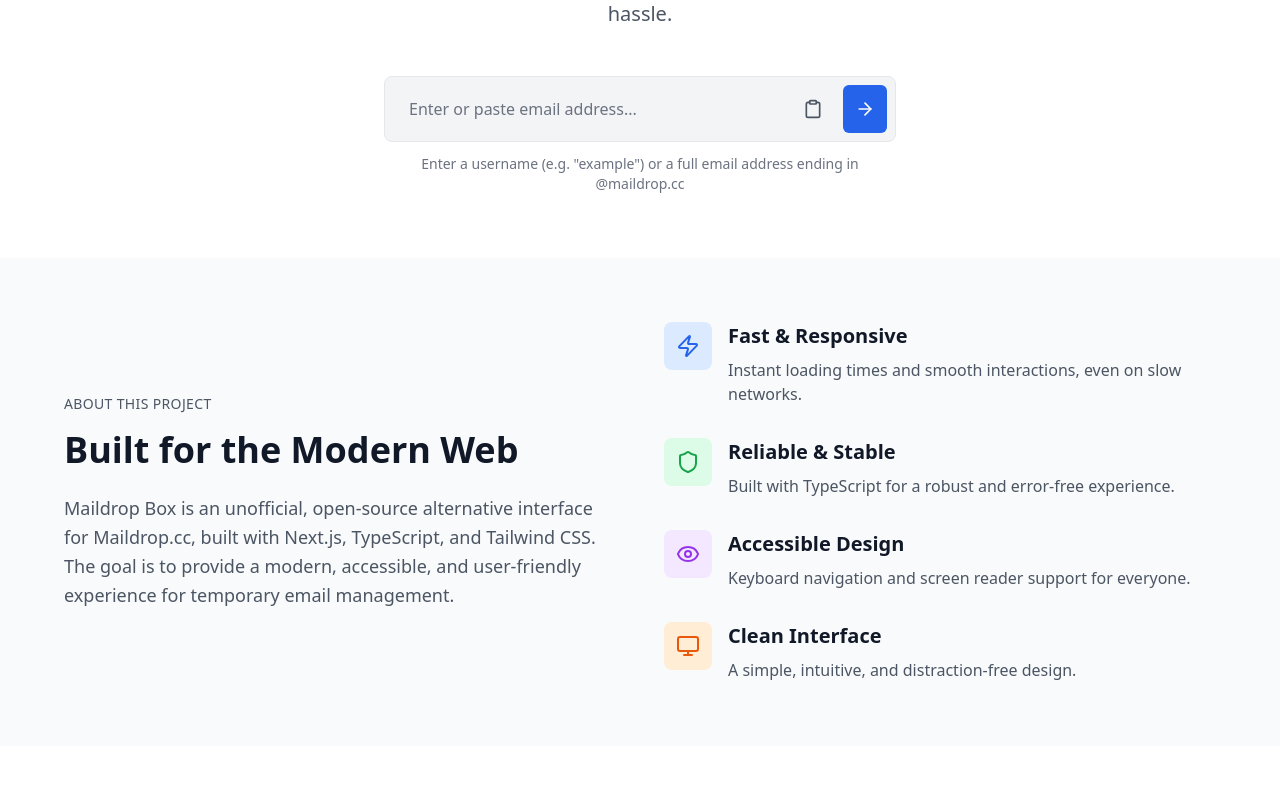
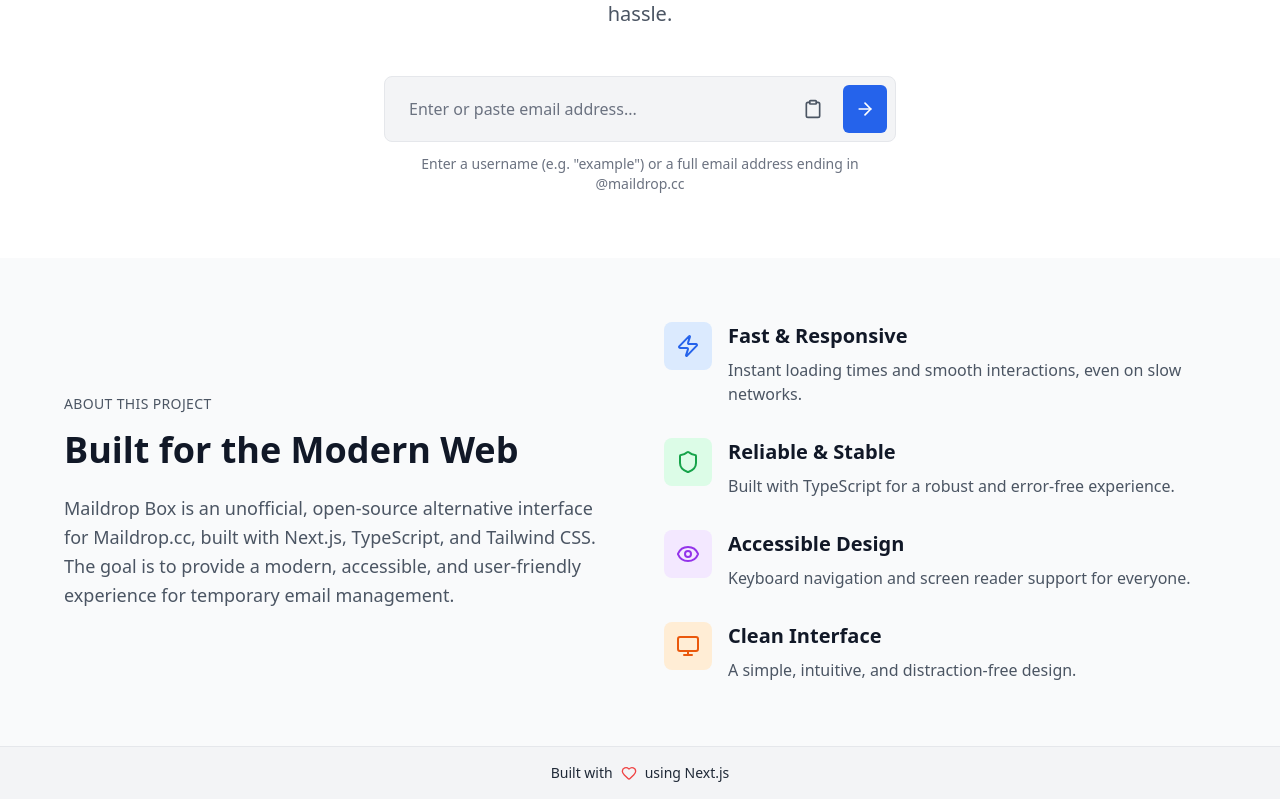
Before and after one commit to MrSrv7/maildrop-box, a Next.js app: page / in a window 1280 px wide. Shown: the part 336-1135 px from the top of the page. Before the commit the page ends 1082 px from the top, so only its background shows below. Built offline with nearby package versions, Linux system fonts and the light colour scheme.

Commit message:
feat: Add footer component to the homepage

```diff
--- a/src/app/page.tsx
+++ b/src/app/page.tsx
@@ -1,6 +1,7 @@
 'use client'
 
 import { ThemeToggle } from "@/components/app/theme-toggle";
+import { Footer } from "@/components/app/footer";
 import { Mail, Clipboard, ArrowRight, Zap, Shield, Eye, Monitor } from "lucide-react";
 import { useState } from "react";
 
@@ -190,6 +191,8 @@
           </div>
         </div>
       </section>
+
+      <Footer />
     </div>
   );
 }
--- /dev/null
+++ b/src/components/app/footer.tsx
@@ -0,0 +1,19 @@
+'use client'
+
+import { Heart } from "lucide-react";
+
+export const Footer = () => {
+  return (
+    <footer className="bg-gray-100 dark:bg-gray-900 text-gray-800 dark:text-white py-4 px-6 border-t border-gray-200 dark:border-gray-700">
+      <div className="max-w-6xl mx-auto flex items-center justify-center">
+        <div className="flex items-center gap-2 text-sm">
+          <span>Built with</span>
+          <Heart className="w-4 h-4 text-red-500" />
+          <span>using Next.js</span>
+        </div>
+      </div>
+    </footer>
+  );
+};
+
+export default Footer;
--- a/src/components/app/index.ts
+++ b/src/components/app/index.ts
@@ -1,3 +1,4 @@
 export { ThemeToggle, default as ThemeToggleDefault } from './theme-toggle'
 export { ThemeScript } from './theme-script'
 export { ThemeWatcher } from './theme-watcher'
+export { Footer, default as FooterDefault } from './footer'
```
